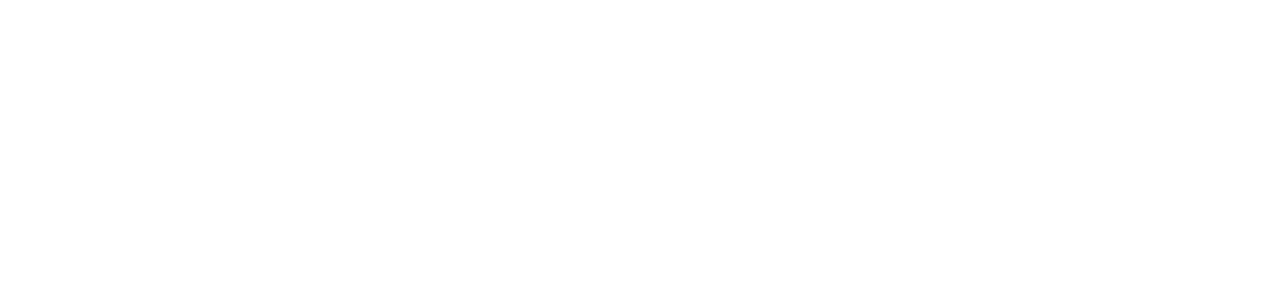
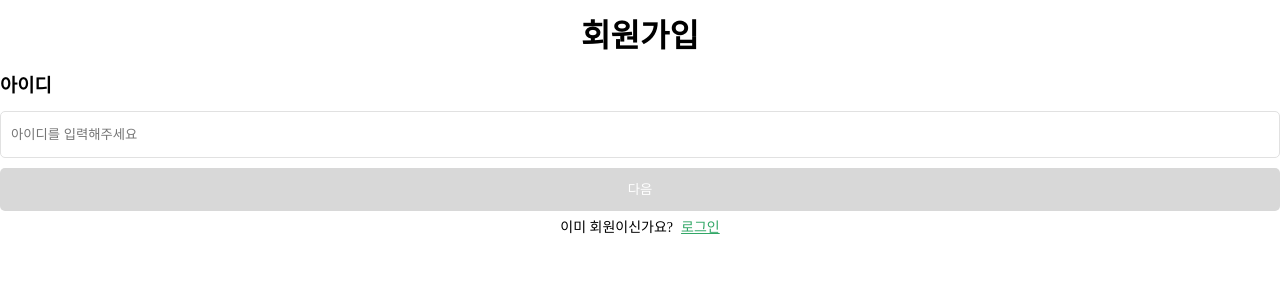
Before and after one commit to AT-SOPT-WEB/SaebomKwon, a React (Vite) app in the folder Week4/assignment/: page /signup in a window 1280 px wide. Shown: the top 300 px of the page. Built offline with nearby package versions, Linux system fonts and the light colour scheme.

Commit message:
feat: 회원가입 페이지 레이아웃

```diff
--- a/Week4/assignment/src/components/Button.tsx
+++ b/Week4/assignment/src/components/Button.tsx
@@ -2,12 +2,21 @@
 import { commonStyle } from "@/styles/common";
 import theme, { ThemeType } from "@/styles/theme";
 
-export default function Button({ label }: { label: string }) {
-  return <button css={buttonStyle(theme)}>{label}</button>;
+type ButtonType = {
+  label: string;
+  onClick?: () => void;
+};
+export default function Button({ label, onClick }: ButtonType) {
+  return (
+    <button css={defaultStyle(theme)} onClick={onClick}>
+      {label}
+    </button>
+  );
 }
 
-const buttonStyle = (theme: ThemeType) => css`
+const defaultStyle = (theme: ThemeType) => css`
   ${commonStyle};
   background-color: ${theme.colors.gray2};
   border: none;
+  color: white;
 `;
--- a/Week4/assignment/src/components/Input.tsx
+++ b/Week4/assignment/src/components/Input.tsx
@@ -1,9 +1,14 @@
-import { css } from "@emotion/react";
+import { css, useTheme } from "@emotion/react";
 import { commonStyle } from "@/styles/common";
-import theme, { ThemeType } from "@/styles/theme";
+import { ThemeType } from "@/styles/theme";
 
-export default function Input({ type }: { type: string }) {
-  const placeholder = type === "id" ? "아이디" : "비밀번호";
+type InputType = {
+  type: string;
+  placeholder: string;
+};
+
+export default function Input({ type, placeholder }: InputType) {
+  const theme = useTheme();
   return (
     <input css={InputStyle(theme)} type="text" placeholder={placeholder} />
   );
--- a/Week4/assignment/src/components/LinkItem.tsx
+++ b/Week4/assignment/src/components/LinkItem.tsx
@@ -1,13 +1,14 @@
-import theme, { ThemeType } from "@/styles/theme";
-import { css } from "@emotion/react";
+import { useTheme, css } from "@emotion/react";
+import { ThemeType } from "@/styles/theme";
 import { Link } from "react-router-dom";
-export default function LinkItem({
-  to,
-  children,
-}: {
+
+type LinkItemType = {
   to: string;
-  children: string;
-}) {
+  children: React.ReactNode;
+};
+
+export default function LinkItem({ to, children }: LinkItemType) {
+  const theme = useTheme() as ThemeType;
   return (
     <Link to={to} css={LinkStyle(theme)}>
       {children}
--- /dev/null
+++ b/Week4/assignment/src/components/signup/IdForm.tsx
@@ -0,0 +1,19 @@
+import Input from "@/components/Input";
+import Button from "@/components/Button";
+import { css } from "@emotion/react";
+
+const ID_PLACEHOLDER = "아이디를 입력해주세요";
+
+export default function IdForm({ onNext }: { onNext: () => void }) {
+  return (
+    <>
+      <h3 css={labelStyle}>아이디</h3>
+      <Input type="id" placeholder={ID_PLACEHOLDER} />
+      <Button label="다음" onClick={onNext} />
+    </>
+  );
+}
+
+const labelStyle = css`
+  padding: 0.5rem 0;
+`;
--- /dev/null
+++ b/Week4/assignment/src/components/signup/NicknameForm.tsx
@@ -0,0 +1,26 @@
+import { useNavigate } from "react-router-dom";
+import Input from "@/components/Input";
+import Button from "@/components/Button";
+import { css } from "@emotion/react";
+import routePath from "@/routes/routePath";
+
+const PLACEHOLDER = "닉네임을 입력해주세요";
+
+export default function NicknameForm() {
+  const navigate = useNavigate();
+  const handleSubmit = () => {
+    navigate(routePath.MYPAGE_INFO);
+  };
+
+  return (
+    <>
+      <h3 css={labelStyle}>닉네임</h3>
+      <Input type="id" placeholder={PLACEHOLDER} />
+      <Button label="회원가입" onClick={handleSubmit} />
+    </>
+  );
+}
+
+const labelStyle = css`
+  padding: 0.5rem 0;
+`;
--- /dev/null
+++ b/Week4/assignment/src/components/signup/PwForm.tsx
@@ -0,0 +1,21 @@
+import Input from "@/components/Input";
+import Button from "@/components/Button";
+import { css } from "@emotion/react";
+
+const PW_PLACEHOLDER = "비밀번호를 입력해주세요";
+const PW_CHECK_PLACEHOLDER = "비밀번호 확인";
+
+export default function PwForm({ onNext }: { onNext: () => void }) {
+  return (
+    <>
+      <h3 css={labelStyle}>비밀번호</h3>
+      <Input type="pw" placeholder={PW_PLACEHOLDER} />
+      <Input type="pwCheck" placeholder={PW_CHECK_PLACEHOLDER} />
+      <Button label="다음" onClick={onNext} />
+    </>
+  );
+}
+
+const labelStyle = css`
+  padding: 0.5rem 0;
+`;
--- /dev/null
+++ b/Week4/assignment/src/components/signup/SignupLayout.tsx
@@ -0,0 +1,41 @@
+import { css } from "@emotion/react";
+import LinkItem from "@/components/LinkItem";
+import routePath from "@/routes/routePath";
+
+type LayoutType = {
+  title: string;
+  children: React.ReactNode;
+};
+
+export default function SignupLayout({ title, children }: LayoutType) {
+  return (
+    <>
+      <h1 css={titleStyle}>{title}</h1>
+
+      <div css={formContainer}>{children}</div>
+      <p css={textStyle}>
+        이미 회원이신가요?
+        <LinkItem to={routePath.LOGIN}>로그인</LinkItem>
+      </p>
+    </>
+  );
+}
+
+const titleStyle = css`
+  text-align: center;
+  padding: 2rem;
+`;
+
+const formContainer = css`
+  display: flex;
+  flex-direction: column;
+  gap: 1rem;
+`;
+
+const textStyle = css`
+  padding: 1rem 0;
+  display: flex;
+  justify-content: center;
+  gap: 0.8rem;
+  font-size: 1.4rem;
+`;
--- a/Week4/assignment/src/pages/LoginPage.tsx
+++ b/Week4/assignment/src/pages/LoginPage.tsx
@@ -5,13 +5,16 @@
 
 import routePath from "@/routes/routePath";
 
+const ID_PLACEHOLDER = "아이디";
+const PW_PLACEHOLDER = "비밀번호";
+
 export default function LoginPage() {
   return (
     <>
       <h1 css={titleStyle}>로그인</h1>
       <div css={InputContainer}>
-        <Input type="id" />
-        <Input type="pw" />
+        <Input type="id" placeholder={ID_PLACEHOLDER} />
+        <Input type="pw" placeholder={PW_PLACEHOLDER} />
         <Button label="로그인"></Button>
         <LinkItem to={routePath.SIGNUP}>회원가입</LinkItem>
       </div>
--- a/Week4/assignment/src/pages/SignupPage.tsx
+++ b/Week4/assignment/src/pages/SignupPage.tsx
@@ -1,3 +1,24 @@
+import { useState } from "react";
+import IdForm from "@/components/signup/IdForm";
+import PwForm from "@/components/signup/PwForm";
+import NicknameForm from "@/components/signup/NicknameForm";
+import SignupLayout from "@/components/signup/SignupLayout";
+
 export default function SignupPage() {
-  return <></>;
+  const [step, setStep] = useState(1);
+
+  const handleNext = () => setStep((prev) => prev + 1);
+
+  const renderStep = () => {
+    switch (step) {
+      case 1:
+        return <IdForm onNext={handleNext} />;
+      case 2:
+        return <PwForm onNext={handleNext} />;
+      case 3:
+        return <NicknameForm onNext={handleNext} />;
+    }
+  };
+
+  return <SignupLayout title="회원가입">{renderStep()}</SignupLayout>;
 }
--- a/Week4/assignment/src/styles/theme.ts
+++ b/Week4/assignment/src/styles/theme.ts
@@ -3,7 +3,7 @@
   colors: {
     primary: "#32a767",
     gray1: "#e1e1e1",
-    gray2: "#e3e3e3",
+    gray2: "#d8d8d8",
   },
 };
 
```
